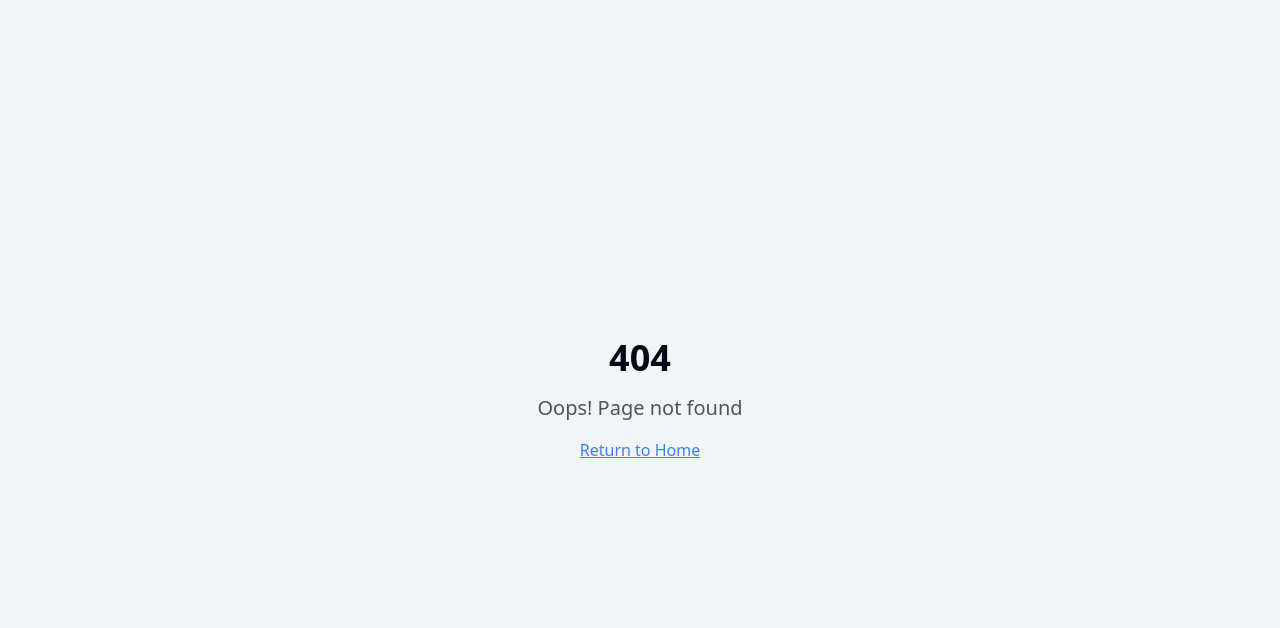
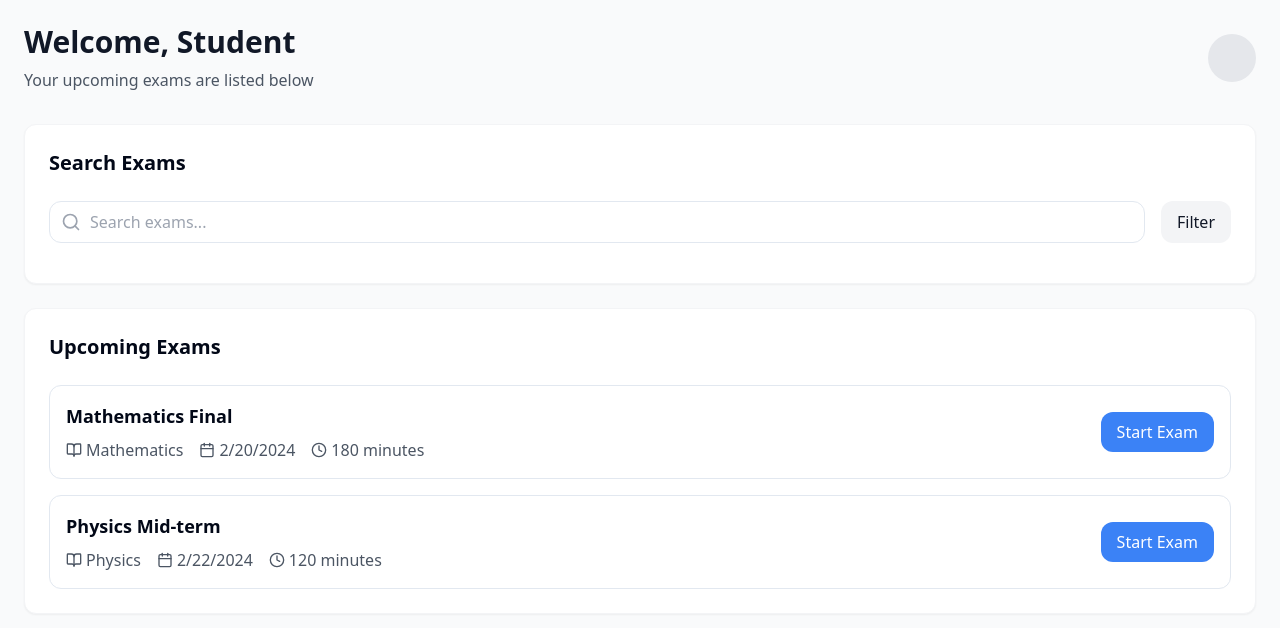
Before and after one commit to ARPIT20012005/examly-proctor, a React (Vite) app: page /student/dashboard in a window 1280 px wide. Before the commit this address had no page. Shown: the top 628 px of the page. Built offline with nearby package versions, Linux system fonts and the light colour scheme.

Commit message:
Add student dashboard
Implement student dashboard with exam viewing, attempt, proctoring, and result tracking features.

```diff
--- a/src/App.tsx
+++ b/src/App.tsx
@@ -8,6 +8,7 @@ import { BrowserRouter, Routes, Route } from "react-router-dom";
 import Index from "./pages/Index";
 import NotFound from "./pages/NotFound";
 import AdminDashboard from "./pages/admin/Dashboard";
+import StudentDashboard from "./pages/student/Dashboard";
 import '@/styles/animations.css';
 
 const queryClient = new QueryClient();
@@ -21,6 +22,7 @@ const App: React.FC = () => {
             <Routes>
               <Route path="/" element={<Index />} />
               <Route path="/admin/dashboard" element={<AdminDashboard />} />
+              <Route path="/student/dashboard" element={<StudentDashboard />} />
               <Route path="*" element={<NotFound />} />
             </Routes>
             <Toaster />
--- a/src/pages/Index.tsx
+++ b/src/pages/Index.tsx
@@ -1,4 +1,3 @@
-
 import React, { useState } from 'react';
 import { useNavigate } from 'react-router-dom';
 import Card from '@/components/common/Card';
@@ -22,10 +21,7 @@ const Index = () => {
       if (data.role === 'admin') {
         navigate('/admin/dashboard');
       } else {
-        toast({
-          title: "Success",
-          description: "Student dashboard coming soon!",
-        });
+        navigate('/student/dashboard');
       }
     } catch (error) {
       toast({
--- /dev/null
+++ b/src/pages/student/Dashboard.tsx
@@ -0,0 +1,115 @@
+
+import React from 'react';
+import { Search, Calendar, Clock, BookOpen } from 'lucide-react';
+import Card from '@/components/common/Card';
+import Button from '@/components/common/Button';
+import { useToast } from "@/components/ui/use-toast";
+
+const StudentDashboard = () => {
+  const { toast } = useToast();
+  const mockExams = [
+    {
+      id: '1',
+      title: 'Mathematics Final',
+      subject: 'Mathematics',
+      startTime: '2024-02-20T10:00:00',
+      duration: '180',
+      status: 'not_started'
+    },
+    {
+      id: '2',
+      title: 'Physics Mid-term',
+      subject: 'Physics',
+      startTime: '2024-02-22T14:00:00',
+      duration: '120',
+      status: 'not_started'
+    }
+  ];
+
+  const handleStartExam = (examId: string) => {
+    toast({
+      title: "Coming Soon",
+      description: "Exam taking feature will be available soon.",
+    });
+  };
+
+  return (
+    <div className="min-h-screen bg-gray-50 p-6">
+      <div className="max-w-7xl mx-auto">
+        <div className="flex items-center justify-between mb-8">
+          <div>
+            <h1 className="text-3xl font-bold text-gray-900">Welcome, Student</h1>
+            <p className="text-gray-600 mt-2">Your upcoming exams are listed below</p>
+          </div>
+          <div className="w-12 h-12 bg-gray-200 rounded-full">
+            {/* Profile picture placeholder */}
+          </div>
+        </div>
+
+        <div className="grid gap-6">
+          <Card className="p-6">
+            <div className="flex items-center justify-between mb-6">
+              <h2 className="text-xl font-semibold">Search Exams</h2>
+            </div>
+            <div className="flex gap-4 mb-4">
+              <div className="relative flex-1">
+                <Search className="absolute left-3 top-1/2 transform -translate-y-1/2 text-gray-400 w-5 h-5" />
+                <input
+                  type="text"
+                  placeholder="Search exams..."
+                  className="w-full pl-10 pr-4 py-2 border rounded-lg focus:outline-none focus:ring-2 focus:ring-blue-500"
+                />
+              </div>
+              <Button
+                variant="secondary"
+                onClick={() => toast({ title: "Filter coming soon" })}
+              >
+                Filter
+              </Button>
+            </div>
+          </Card>
+
+          <Card className="p-6">
+            <h2 className="text-xl font-semibold mb-6">Upcoming Exams</h2>
+            <div className="space-y-4">
+              {mockExams.map((exam) => (
+                <div
+                  key={exam.id}
+                  className="border rounded-lg p-4 hover:shadow-md transition-shadow"
+                >
+                  <div className="flex items-center justify-between">
+                    <div>
+                      <h3 className="text-lg font-semibold">{exam.title}</h3>
+                      <div className="flex items-center gap-4 mt-2 text-gray-600">
+                        <div className="flex items-center gap-1">
+                          <BookOpen className="w-4 h-4" />
+                          <span>{exam.subject}</span>
+                        </div>
+                        <div className="flex items-center gap-1">
+                          <Calendar className="w-4 h-4" />
+                          <span>{new Date(exam.startTime).toLocaleDateString()}</span>
+                        </div>
+                        <div className="flex items-center gap-1">
+                          <Clock className="w-4 h-4" />
+                          <span>{exam.duration} minutes</span>
+                        </div>
+                      </div>
+                    </div>
+                    <Button
+                      variant="primary"
+                      onClick={() => handleStartExam(exam.id)}
+                    >
+                      Start Exam
+                    </Button>
+                  </div>
+                </div>
+              ))}
+            </div>
+          </Card>
+        </div>
+      </div>
+    </div>
+  );
+};
+
+export default StudentDashboard;
```
